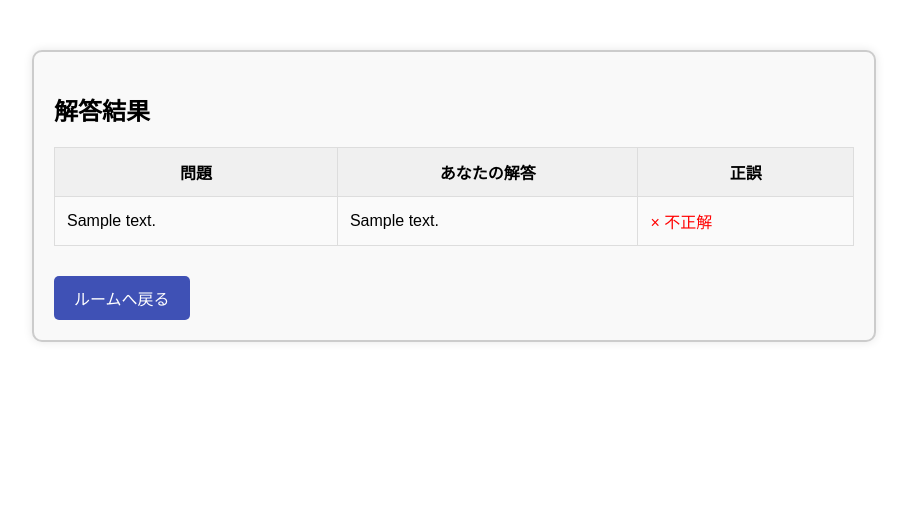
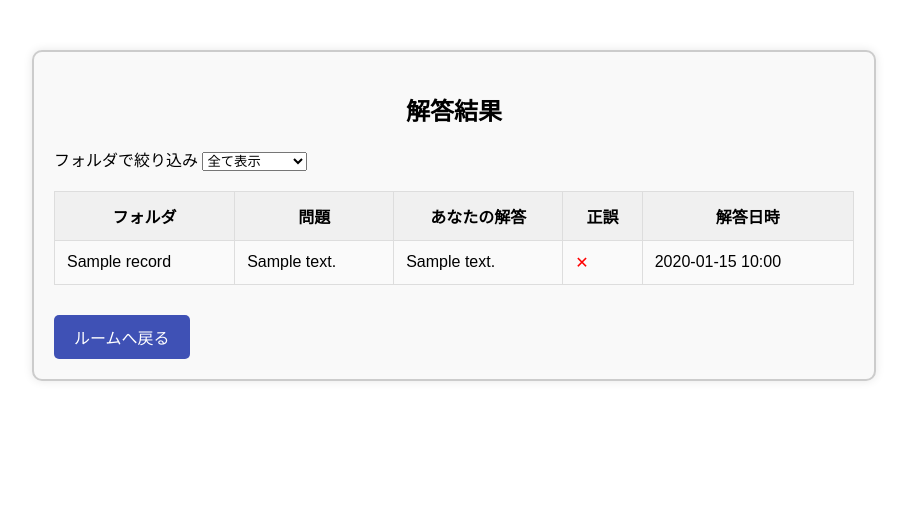
Before and after one commit to hori-moon/QuizHubProjects, a Django app: template templates/quiz_result.html in a window 1280 px wide. Shown: the part 60-584 px from the top of the page, without its empty margins (186-1093 px from the left). Run offline with Django 5.2, Linux system fonts and the light colour scheme; the template is opened without the code that fills it: most values are stand-ins (such as "Sample title", 1, 10 or a date in 2020).

Commit message:
解答履歴修正

```diff
--- a/static/css/pagination.css
+++ b/static/css/pagination.css
@@ -26,6 +26,12 @@
     border-color: #eee;
 }
 
+.pagination a:visited {
+    color: inherit;
+    background-color: inherit;
+    text-decoration: none;
+}
+
 .page-jump-form input[type="number"] {
     width: 80px;
     padding: 4px;
--- a/static/css/quiz_result.css
+++ b/static/css/quiz_result.css
@@ -6,6 +6,10 @@
     border: 2px solid #ccc;
     border-radius: 10px;
     box-shadow: 0 0 10px rgba(0, 0, 0, 0.1);
+}
+
+.center-box h2 {
+    text-align: center;
 }
 
 table {
--- a/templates/quiz_result.html
+++ b/templates/quiz_result.html
@@ -1,6 +1,6 @@
 {% extends 'base.html' %}
 {% load static %}
-{% block title %}正誤一覧{% endblock %}
+{% block title %}解答履歴{% endblock %}
 
 {% block extra_css %}
 <link rel="stylesheet" href="{% static 'css/quiz_result.css' %}">
@@ -13,28 +13,54 @@
 {% block content %}
 <div class="center-box">
     <h2>解答結果</h2>
+
+    <form method="get" action="{% url 'quiz_result' %}">
+    <label for="folder-select">フォルダで絞り込み</label>
+    <select name="folder_id" id="folder-select" onchange="this.form.submit()">
+        <option value="">全て表示</option>
+        {% for folder in folder_list %}
+        <option value="{{ folder.folder_id }}" {% if folder.folder_id|stringformat:"s" == selected_folder_id %}selected{% endif %}>
+            {{ folder.folder_name }}
+        </option>
+        {% endfor %}
+    </select>
+    </form>
+
     <table>
     <tr>
+        <th>フォルダ</th>
         <th>問題</th>
         <th>あなたの解答</th>
         <th>正誤</th>
+        <th>解答日時</th>  <!-- 🆕 解答日時の列を追加 -->
     </tr>
     {% for record in records %}
     <tr>
+        <td>{{ record.folder_name }}</td>
         <td>
             {{ record.question_content|slice:":20" }}{% if record.question_content|length > 20 %}...{% endif %}
         </td>
         <td>{{ record.answered_contents|join:", " }}</td>
         <td>
             {% if record.is_correct %}
-                <span style="color:green;">○ 正解</span>
+            <span style="color:green;">〇</span>
             {% else %}
-                <span style="color:red;">× 不正解</span>
+            <span style="color:red;">✕</span>
+            {% endif %}
+        </td>
+        <td>
+            {% if record.answered_at %}
+                {{ record.answered_at|date:"Y-m-d H:i" }}
+            {% else %}
+                -
             {% endif %}
         </td>
     </tr>
     {% endfor %}
     </table>
+
+    {% include 'pagination.html' %}
+
     <a href="{% url 'inside_room' %}" class="nav-button">ルームへ戻る</a>
 </div>
 {% endblock %}
```
Also changed, not shown: QuizHub/views/view_questions_views.py (+58 -13 lines). Lines whose indentation alone changed are shown as unchanged.
